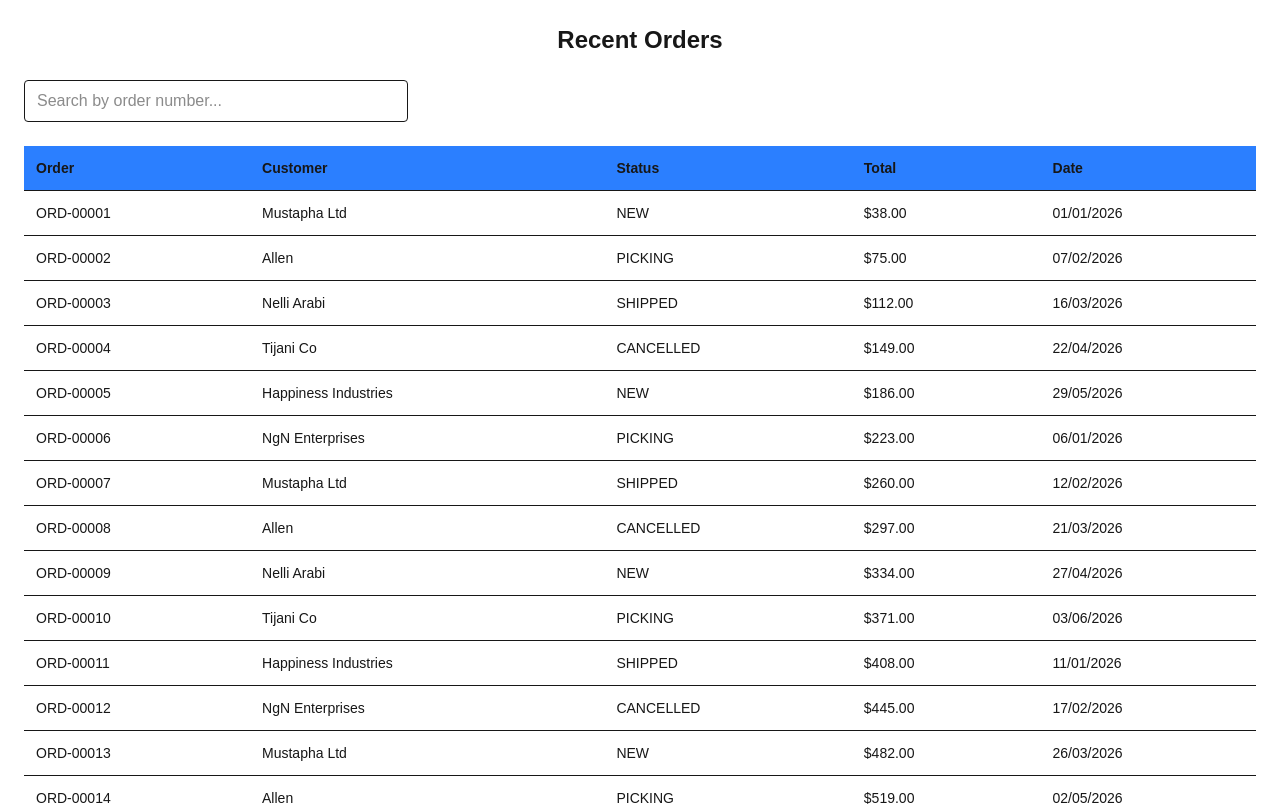
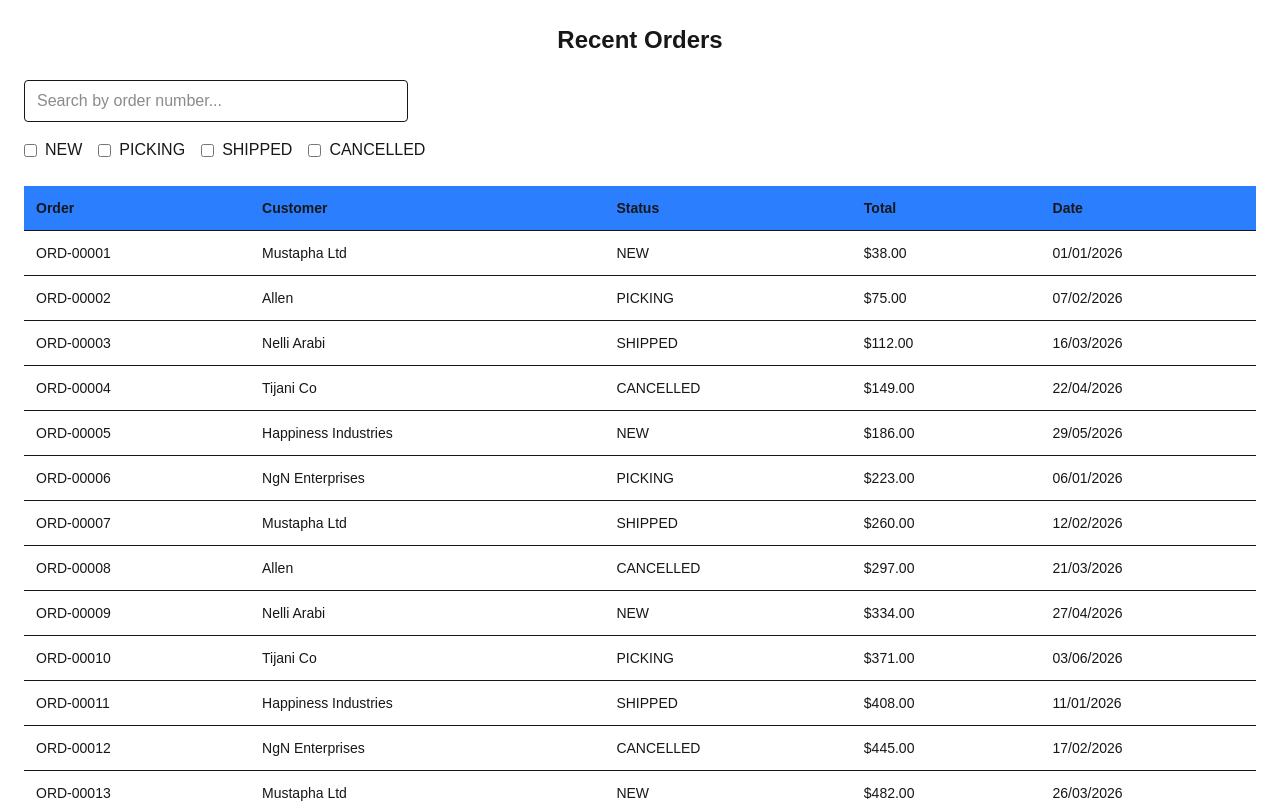
Before and after one commit to tijanidevit/frontend-assessment-mustapha, a Next.js app in the folder app/: page / in a window 1280 px wide. Shown: the top 806 px of the page. Built offline with nearby package versions, Linux system fonts and the light colour scheme.

Commit message:
feat: add status filtering support to order list page

```diff
--- /dev/null
+++ b/app/app/components/StatusFilter.tsx
@@ -0,0 +1,46 @@
+"use client";
+
+import { statuses, type Status } from "@/lib/status";
+import { useSearchParams, useRouter } from "next/navigation";
+
+export function StatusFilter() {
+    const searchParams = useSearchParams();
+    const router = useRouter();
+
+    const selectedStatuses = searchParams.get("status")?.split(",") ?? [];
+
+    function toggleStatusSelection(status: Status) {
+        const params = new URLSearchParams(searchParams);
+
+        let updatedStatuses = [...selectedStatuses];
+
+        if (updatedStatuses.includes(status)) {
+            updatedStatuses = updatedStatuses.filter((item) => item !== status);
+        } else {
+            updatedStatuses.push(status);
+        }
+
+        if (updatedStatuses.length > 0) {
+            params.set("status", updatedStatuses.join(","));
+        } else {
+            params.delete("status");
+        }
+
+        router.replace(`?${params.toString()}`);
+    }
+
+    return (
+        <div className="flex gap-4 mt-4">
+            {statuses.map((status) => (
+                <label key={status} className="flex items-center gap-2">
+                    <input
+                        type="checkbox"
+                        checked={selectedStatuses.includes(status)}
+                        onChange={() => toggleStatusSelection(status)}
+                    />
+                    {status}
+                </label>
+            ))}
+        </div>
+    );
+}
--- a/app/app/page.tsx
+++ b/app/app/page.tsx
@@ -3,12 +3,14 @@
 import { orders, type Order } from '@/lib/orders';
 import { OrderRow } from './components/OrderRow';
 import { useSearchParams, useRouter } from "next/navigation";
+import { StatusFilter } from './components/StatusFilter';
 
 export default function Home() {
   const searchParams = useSearchParams();
   const router = useRouter();
 
   const search = searchParams.get("search") ?? "";
+  const selectedStatuses = searchParams.get("status")?.split(",") ?? [];
 
 
   function updateSearch(value: string) {
@@ -20,12 +22,21 @@ export default function Home() {
       params.delete("search");
     }
 
-    router.push(`?${params.toString()}`);
+    router.replace(`?${params.toString()}`);
   }
 
-  const filteredOrders = orders.filter((order) =>
-    order.orderNumber.toLowerCase().includes(search.toLowerCase())
-  );
+  const filteredOrders = orders.filter((order) => {
+    const searchResult =
+      order.orderNumber
+        .toLowerCase()
+        .includes(search.toLowerCase());
+
+    const statusResult =
+      selectedStatuses.length === 0 ||
+      selectedStatuses.includes(order.status);
+
+    return searchResult && statusResult;
+  });
 
   return (
     <main className="p-6">
@@ -40,6 +51,8 @@ export default function Home() {
           placeholder="Search by order number..."
           className="w-full max-w-sm rounded border px-3 py-2"
         />
+
+        <StatusFilter />
       </div>
 
       <div className="overflow-x-auto">
--- a/app/lib/orders.ts
+++ b/app/lib/orders.ts
@@ -1,3 +1,5 @@
+import { statuses } from "./status";
+
 export type Status = 'NEW' | 'PICKING' | 'SHIPPED' | 'CANCELLED';
 
 export type Order = {
@@ -8,8 +10,6 @@ export type Order = {
     total: number;
     date: string;
 };
-
-const statuses: Status[] = ['NEW', 'PICKING', 'SHIPPED', 'CANCELLED'];
 
 const customers = [
     'Mustapha Ltd',
--- /dev/null
+++ b/app/lib/status.ts
@@ -0,0 +1,8 @@
+export const statuses = [
+    "NEW",
+    "PICKING",
+    "SHIPPED",
+    "CANCELLED",
+] as const;
+
+export type Status = typeof statuses[number];
```
